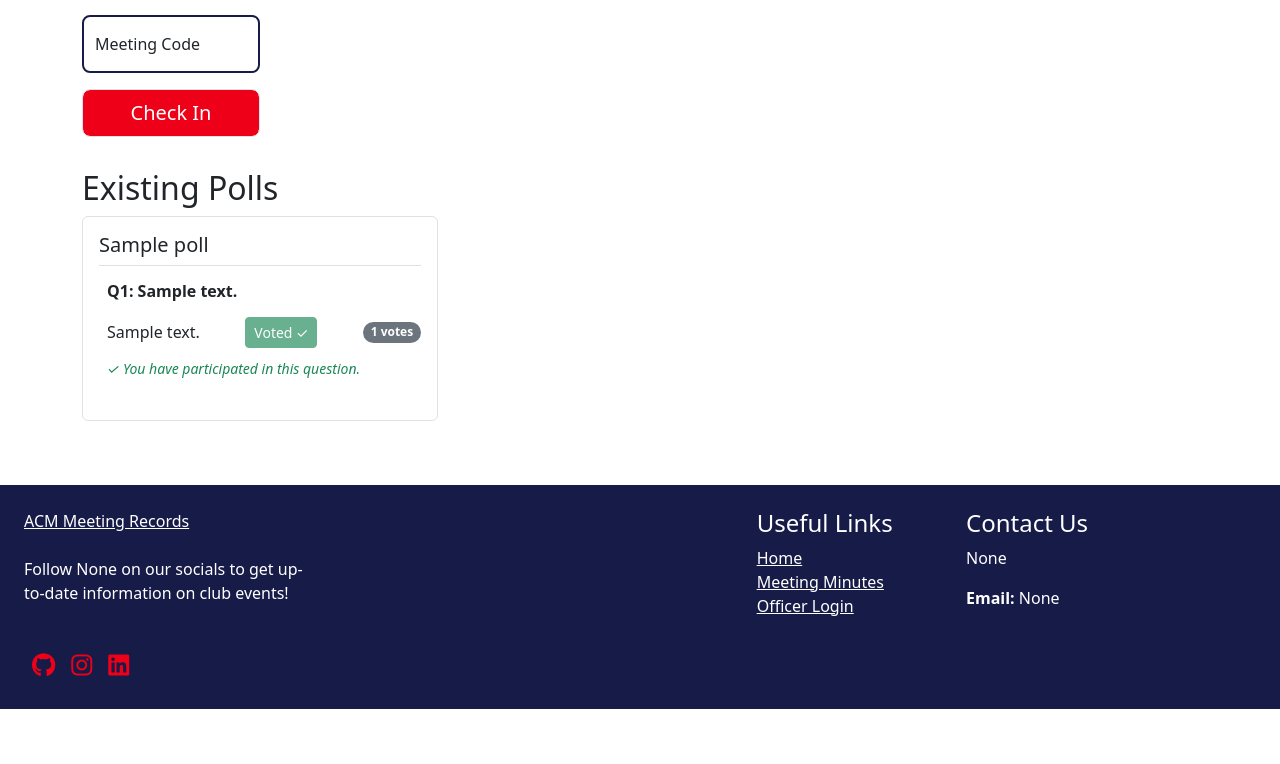
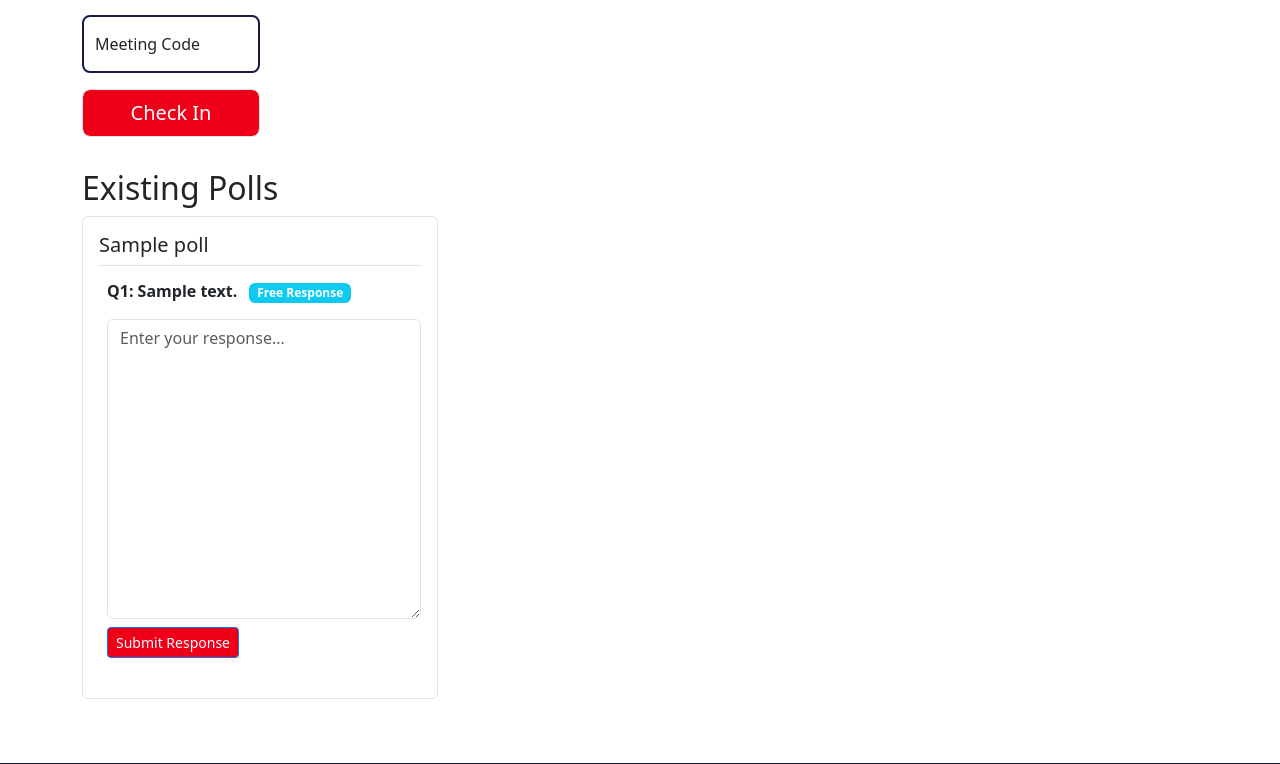
Before and after one commit to acm-udayton/ACM-Meeting-Records, a Flask app: page / in a window 1280 px wide. Shown: the part 458-1222 px from the top of the page. Before the commit the page ends 1167 px from the top, so only its background shows below. Run offline with Flask 3, Linux system fonts and the light colour scheme; a user stored in the database is signed in; tables that the repository leaves empty hold one stand-in row (values such as "Sample post"); some libraries are stand-ins or nearby versions.

Commit message:
added functionality to handle free response questions on front end

```diff
--- a/app/templates/index.html
+++ b/app/templates/index.html
@@ -81,8 +81,59 @@
                     <div class="ms-2">
                       {% for question in poll.questions %}
                         <div class="mb-4">
-                          <h6 class="fw-bold">Q{{ loop.index }}: {{ question.question_text }}</h6>
+                          <h6 class="fw-bold">
+                            Q{{ loop.index }}: {{ question.question_text }}
+                            {% if question.is_free_response %}
+                              <span class="badge bg-info ms-2">Free Response</span>
+                            {% endif %}
+                          </h6>
 
+                          {% if question.is_free_response %}
+                            <!-- Free Response Question -->
+                            <div class="mt-3">
+                              {% if question.id in user_frq_responses %}
+                                <!-- User has already submitted a response -->
+                                <div class="card bg-light">
+                                  <div class="card-body">
+                                    <p class="card-text"><strong>Your response:</strong></p>
+                                    <p class="card-text">{{ user_frq_responses[question.id] }}</p>
+                                    <button class="btn btn-sm btn-secondary" type="button" data-bs-toggle="collapse" data-bs-target="#edit-frq-{{ question.id }}">
+                                      Edit Response
+                                    </button>
+                                  </div>
+                                </div>
+                                <div class="collapse mt-2" id="edit-frq-{{ question.id }}">
+                                  <form action="{{ url_for('main.submit_frq', question_id=question.id) }}" method="POST">
+                                    {{ poll_form.hidden_tag() }}
+                                    <div class="mb-2">
+                                      <textarea
+                                        name="response_text"
+                                        class="form-control"
+                                        rows="3"
+                                        placeholder="Enter your response..."
+                                        required>{{ user_frq_responses[question.id] }}</textarea>
+                                    </div>
+                                    <button type="submit" class="btn btn-sm btn-primary">Update Response</button>
+                                  </form>
+                                </div>
+                              {% else %}
+                                <!-- User hasn't submitted yet -->
+                                <form action="{{ url_for('main.submit_frq', question_id=question.id) }}" method="POST">
+                                  {{ poll_form.hidden_tag() }}
+                                  <div class="mb-2">
+                                    <textarea
+                                      name="response_text"
+                                      class="form-control"
+                                      rows="3"
+                                      placeholder="Enter your response..."
+                                      required></textarea>
+                                  </div>
+                                  <button type="submit" class="btn btn-sm btn-primary">Submit Response</button>
+                                </form>
+                              {% endif %}
+                            </div>
+                          {% else %}
+                            <!-- Multiple Choice Question -->
                             {% if question.options %}
                               <ul class="list-group list-group-flush">
                                 {% for option in question.options %}
@@ -115,7 +166,7 @@
                                   &#10003; You have participated in this question.
                                 </small>
                               {% endif %}
-
+                            {% endif %}
                           {% endif %}
                         </div>
                       {% endfor %}
```
Also changed, not shown: app/templates/admin/polls.html (+35 -12 lines). Lines whose indentation alone changed are shown as unchanged.
